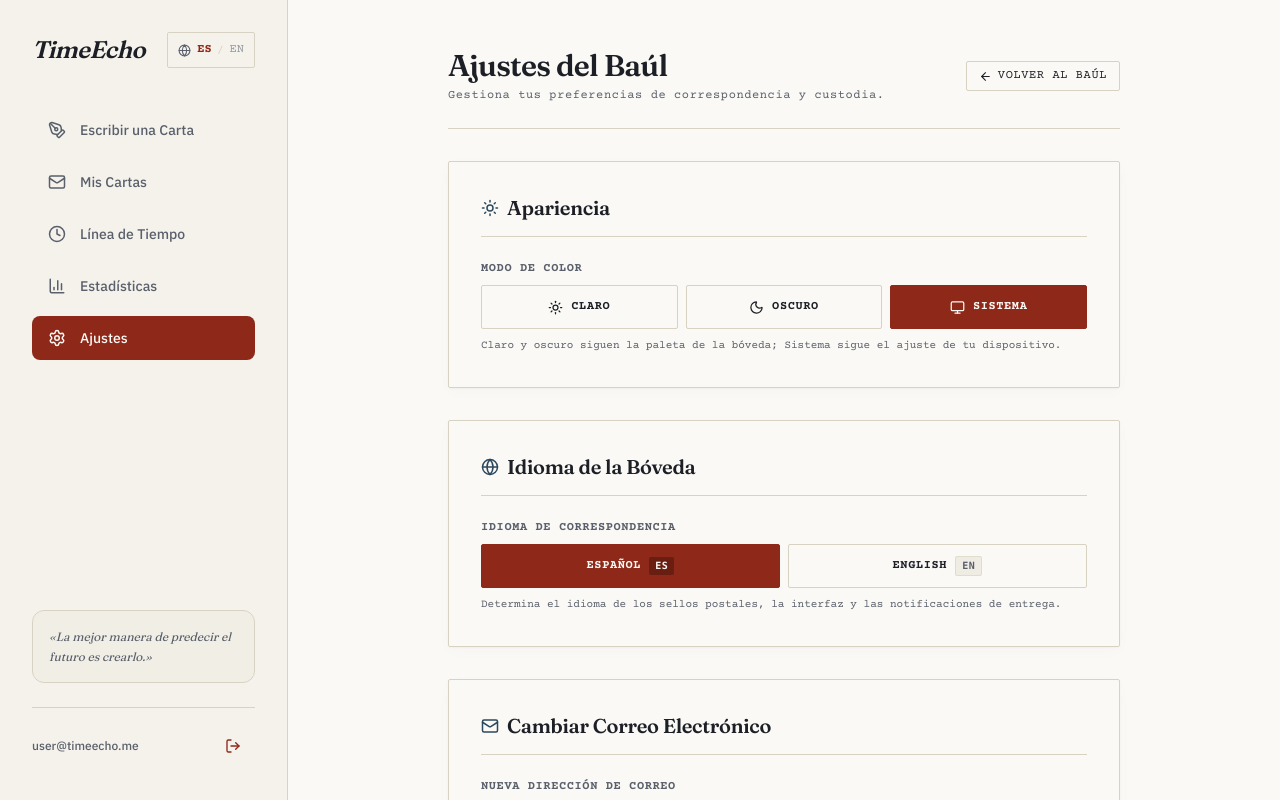
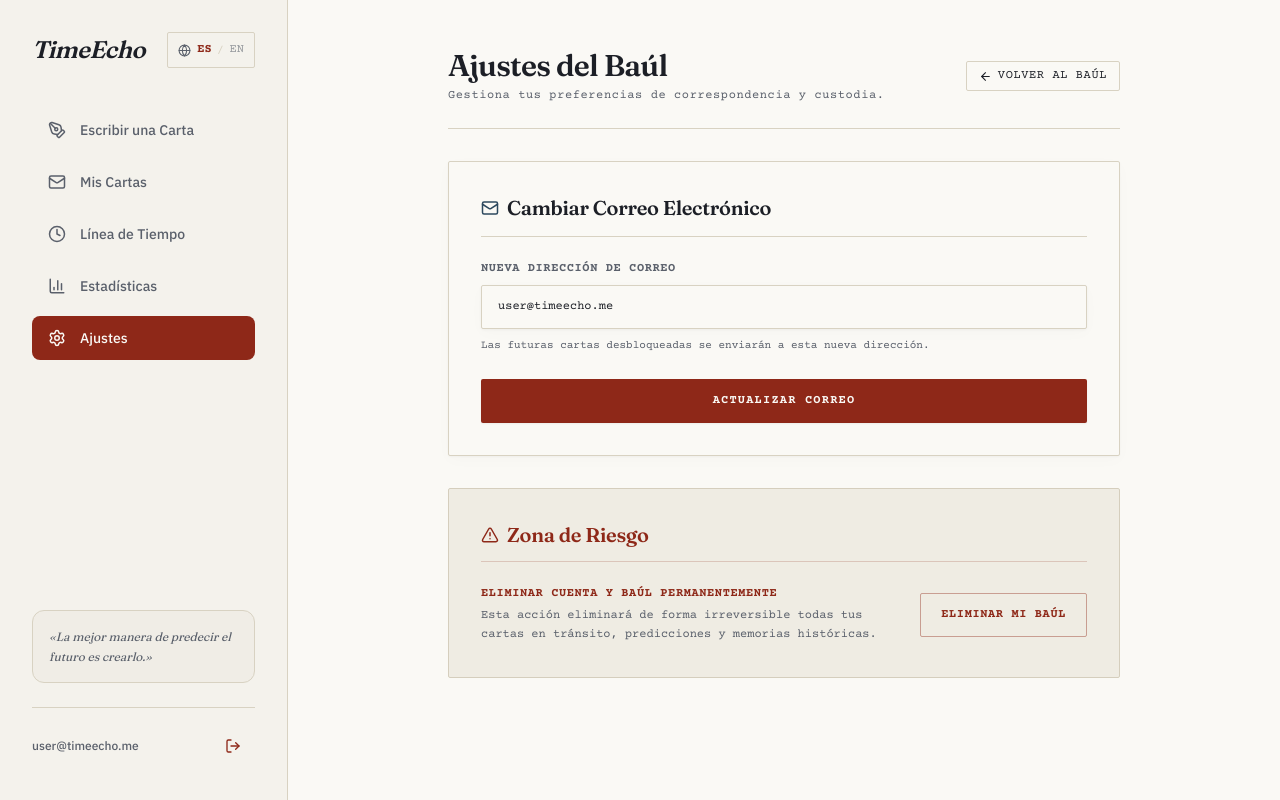
Before and after one commit to time-echo/time-echo-web, a Next.js app: page /settings in a window 1280 px wide. Shown: the top 800 px of the page. Built offline with nearby package versions, Linux system fonts and the light colour scheme; no server answers.

Commit message:
fix: enforce default light parchment theme and streamline settings

```diff
--- a/src/app/globals.css
+++ b/src/app/globals.css
@@ -3,6 +3,7 @@
 @custom-variant dark (&:where(.dark, .dark *));
 
 :root {
+  color-scheme: light;
   --wax: #8e2818;
   --wax-hover: #6a1e12;
   --on-wax: #faf9f5;
--- a/src/app/layout.tsx
+++ b/src/app/layout.tsx
@@ -24,6 +24,7 @@ export async function generateMetadata(): Promise<Metadata> {
   return {
     title: getTranslation(locale, "metadata.title"),
     description: getTranslation(locale, "metadata.description"),
+    colorScheme: "light",
     icons: {
       icon: [
         { url: "/icon.svg", type: "image/svg+xml" },
--- a/src/app/settings/page.tsx
+++ b/src/app/settings/page.tsx
@@ -5,21 +5,11 @@ import Link from "next/link";
 import { useRouter } from "next/navigation";
 import { useTimeEcho } from "@/lib/context/TimeEchoContext";
 import { useFlash } from "@/components/ui/FlashBanner";
-import { Mail, AlertTriangle, ArrowLeft, CheckCircle, Sun, Moon, Monitor, Globe } from "lucide-react";
-
-const APPEARANCE_OPTIONS: Array<{
-  value: "light" | "dark" | "system";
-  icon: React.ComponentType<{ size?: number | string; className?: string }>;
-}> = [
-  { value: "light", icon: Sun },
-  { value: "dark", icon: Moon },
-  { value: "system", icon: Monitor },
-];
+import { Mail, AlertTriangle, ArrowLeft, CheckCircle } from "lucide-react";
 
 export default function SettingsPage() {
   const router = useRouter();
-  const { locale, setLocale, resetVault, appearanceMode, setAppearanceMode, t } =
-    useTimeEcho();
+  const { resetVault, t } = useTimeEcho();
   const { notice } = useFlash();
 
   const [email, setEmail] = useState("user@timeecho.me");
@@ -67,109 +57,6 @@ export default function SettingsPage() {
           <span>{t("settings.savedNotice")}</span>
         </div>
       )}
-
-      <div className="paper-sheet rounded-xs border border-crease p-6 sm:p-8 space-y-6">
-        <div className="flex flex-col sm:flex-row sm:items-center justify-between gap-3 border-b border-crease pb-3.5">
-          <h2 className="font-serif-editorial text-xl font-semibold text-foreground flex items-center gap-2">
-            <Sun size={18} className="text-ink" />
-            <span>{t("settings.appearance")}</span>
-          </h2>
-        </div>
-
-        <div className="space-y-2">
-          <span className="text-xs font-letter uppercase tracking-wider font-semibold text-foreground-muted block">
-            {t("settings.colorMode")}
-          </span>
-          <div
-            role="group"
-            aria-label={t("settings.colorModeAria")}
-            className="grid grid-cols-3 gap-2"
-          >
-            {APPEARANCE_OPTIONS.map(({ value, icon: Icon }) => {
-              const active = appearanceMode === value;
-              const label =
-                value === "light"
-                  ? t("settings.light")
-                  : value === "dark"
-                    ? t("settings.dark")
-                    : t("settings.system");
-              return (
-                <button
-                  key={value}
-                  type="button"
-                  onClick={() => setAppearanceMode(value)}
-                  aria-pressed={active}
-                  className={`min-h-[44px] rounded-xs border px-3 py-2.5 text-xs font-letter font-semibold uppercase tracking-wider inline-flex items-center justify-center gap-2 cursor-pointer transition-colors ${
-                    active
-                      ? "border-wax bg-wax text-on-wax"
-                      : "border-crease bg-transparent text-foreground hover:bg-manila/50"
-                  }`}
-                >
-                  <Icon size={15} />
-                  <span>{label}</span>
-                </button>
-              );
-            })}
-          </div>
-          <p className="text-[11px] font-letter text-foreground-muted leading-relaxed">
-            {t("settings.colorModeDesc")}
-          </p>
-        </div>
-      </div>
-
-      <div className="paper-sheet rounded-xs border border-crease p-6 sm:p-8 space-y-6">
-        <div className="flex flex-col sm:flex-row sm:items-center justify-between gap-3 border-b border-crease pb-3.5">
-          <h2 className="font-serif-editorial text-xl font-semibold text-foreground flex items-center gap-2">
-            <Globe size={18} className="text-ink" />
-            <span>{t("settings.vaultLanguage")}</span>
-          </h2>
-        </div>
-
-        <div className="space-y-2">
-          <span className="text-xs font-letter uppercase tracking-wider font-semibold text-foreground-muted block">
-            {t("settings.correspondenceLanguage")}
-          </span>
-          <div
-            role="group"
-            aria-label={t("settings.selectLanguage")}
-            className="grid grid-cols-2 gap-2"
-          >
-            {[
-              { code: "es" as const, label: "Español", tag: "ES" },
-              { code: "en" as const, label: "English", tag: "EN" },
-            ].map(({ code, label, tag }) => {
-              const active = locale === code;
-              return (
-                <button
-                  key={code}
-                  type="button"
-                  onClick={() => setLocale(code)}
-                  aria-pressed={active}
-                  className={`min-h-[44px] rounded-xs border px-3 py-2.5 text-xs font-letter font-semibold uppercase tracking-wider inline-flex items-center justify-center gap-2 cursor-pointer transition-colors ${
-                    active
-                      ? "border-wax bg-wax text-on-wax"
-                      : "border-crease bg-transparent text-foreground hover:bg-manila/50"
-                  }`}
-                >
-                  <span>{label}</span>
-                  <span
-                    className={`text-[10px] px-1.5 py-0.5 rounded-xs font-mono font-bold ${
-                      active
-                        ? "bg-wax-hover text-on-wax"
-                        : "bg-manila text-foreground-muted border border-crease/60"
-                    }`}
-                  >
-                    {tag}
-                  </span>
-                </button>
-              );
-            })}
-          </div>
-          <p className="text-[11px] font-letter text-foreground-muted leading-relaxed">
-            {t("settings.languageDesc")}
-          </p>
-        </div>
-      </div>
 
       <div className="paper-sheet rounded-xs border border-crease p-6 sm:p-8 space-y-6">
         <div className="flex flex-col sm:flex-row sm:items-center justify-between gap-3 border-b border-crease pb-3.5">
--- a/src/lib/context/TimeEchoContext.tsx
+++ b/src/lib/context/TimeEchoContext.tsx
@@ -104,15 +104,7 @@ export function TimeEchoProvider({
   const [isLoading, setIsLoading] = useState<boolean>(true);
   const [error, setError] = useState<string | null>(null);
   const [appearanceMode, setAppearanceModeState] =
-    useState<AppearanceMode>(() => {
-      if (typeof window !== "undefined") {
-        const saved = window.localStorage.getItem("timeecho_appearance");
-        if (saved === "light" || saved === "dark" || saved === "system") {
-          return saved;
-        }
-      }
-      return "system";
-    });
+    useState<AppearanceMode>("light");
   const locale = useSyncExternalStore(
     subscribeLocale,
     getLocaleSnapshot,
@@ -135,21 +127,13 @@ export function TimeEchoProvider({
   }, []);
 
   useEffect(() => {
-    const apply = () => {
-      const systemDark = window.matchMedia(
-        "(prefers-color-scheme: dark)",
-      ).matches;
-      const dark = appearanceMode === "dark" ||
-        (appearanceMode === "system" && systemDark);
-      document.documentElement.classList.toggle("dark", dark);
-    };
-
-    apply();
-
-    const mediaQuery = window.matchMedia("(prefers-color-scheme: dark)");
-    mediaQuery.addEventListener("change", apply);
-    return () => mediaQuery.removeEventListener("change", apply);
-  }, [appearanceMode]);
+    // Enforce default canonical light parchment appearance across all browsers:
+    // clear any legacy localStorage key and strictly remove dark class
+    if (typeof window !== "undefined") {
+      window.localStorage.removeItem("timeecho_appearance");
+      document.documentElement.classList.remove("dark");
+    }
+  }, []);
 
   const setLocale = useCallback(
     (newLocale: SupportedLanguage) => {
```
